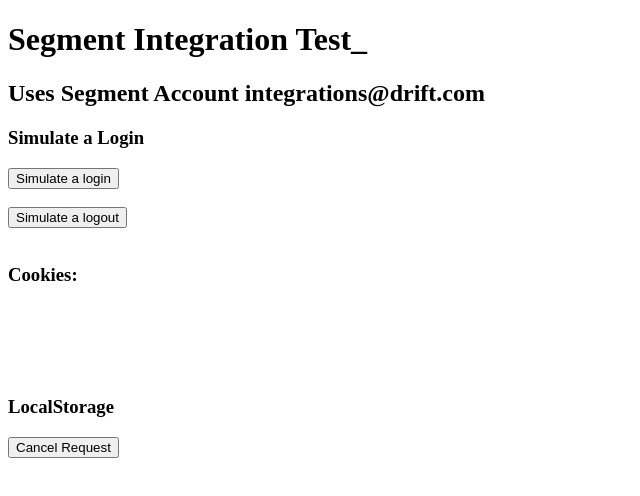
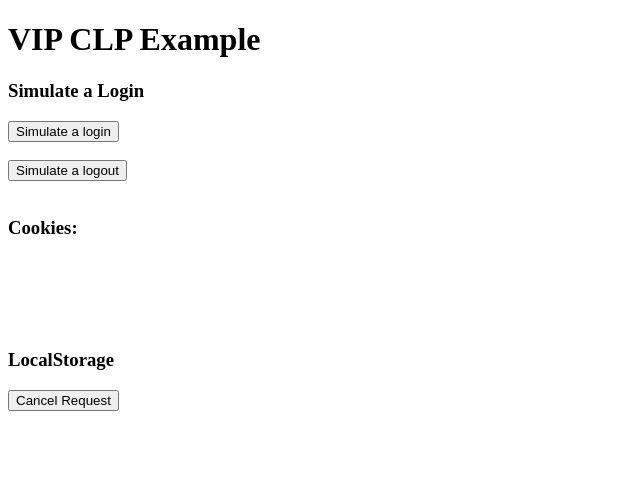
Before and after one commit to davidfpease/davidfpease.github.io, a plain HTML site: page drift/identify/vip_clp.html in a window 1280 px wide. Shown: the whole page, without its empty margins (0-640 px from the left). Drawn offline with nearby package versions, Linux system fonts and the light colour scheme.

Commit message:
add identify example

```diff
--- a/drift/identify/vip_clp.html
+++ b/drift/identify/vip_clp.html
@@ -198,8 +198,8 @@
 </head>
 
 <body>
-  <h1>Segment Integration Test_</h1>
-  <h2>Uses Segment Account integrations@drift.com</h2>
+  <h1>VIP CLP Example</h1>
+  <h2></h2>
   <h3>Simulate a Login</h3>
   <button id="login">Simulate a login</button><br><br>
   <button id="logout">Simulate a logout</button><br><br>
```
